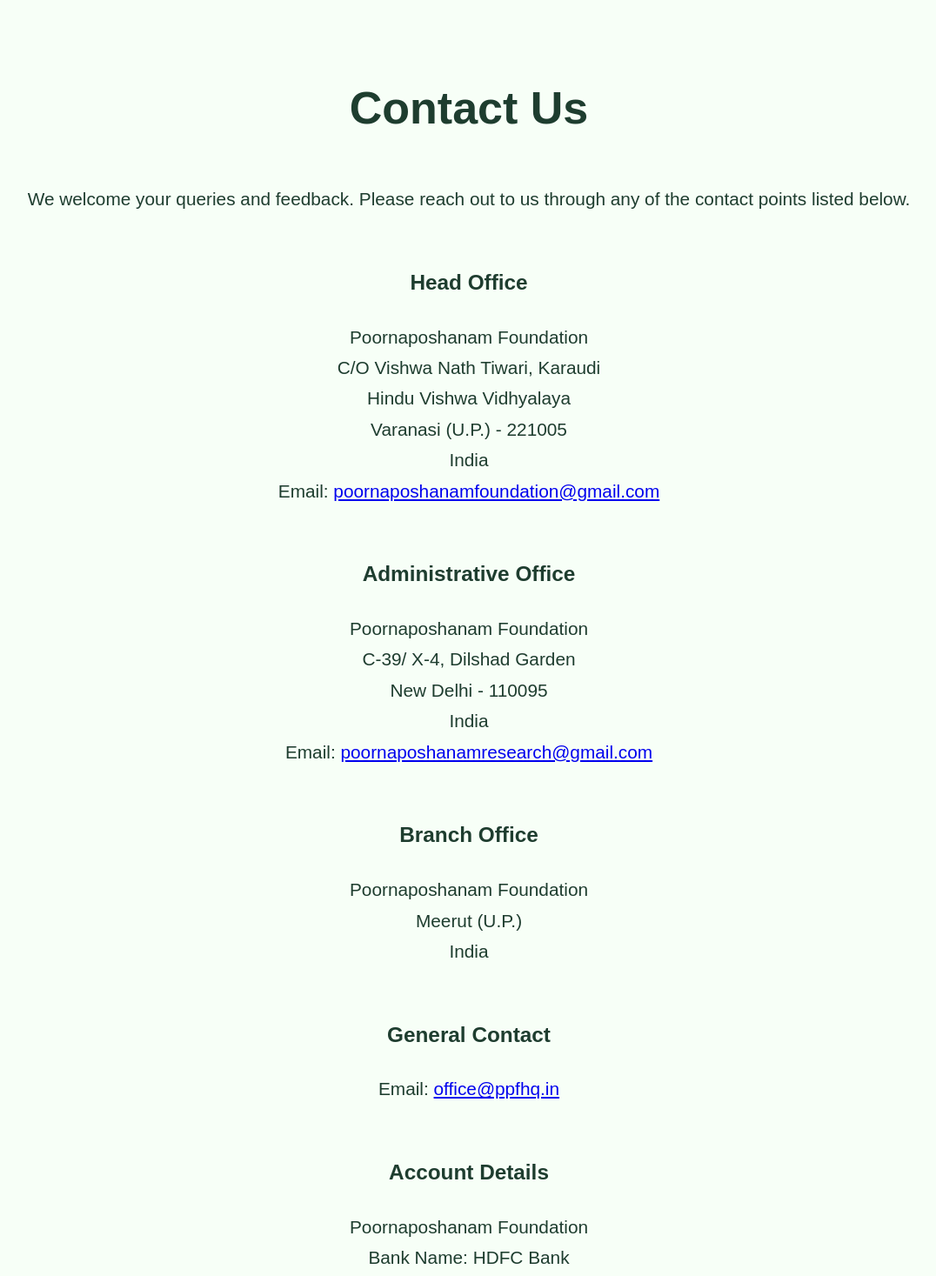
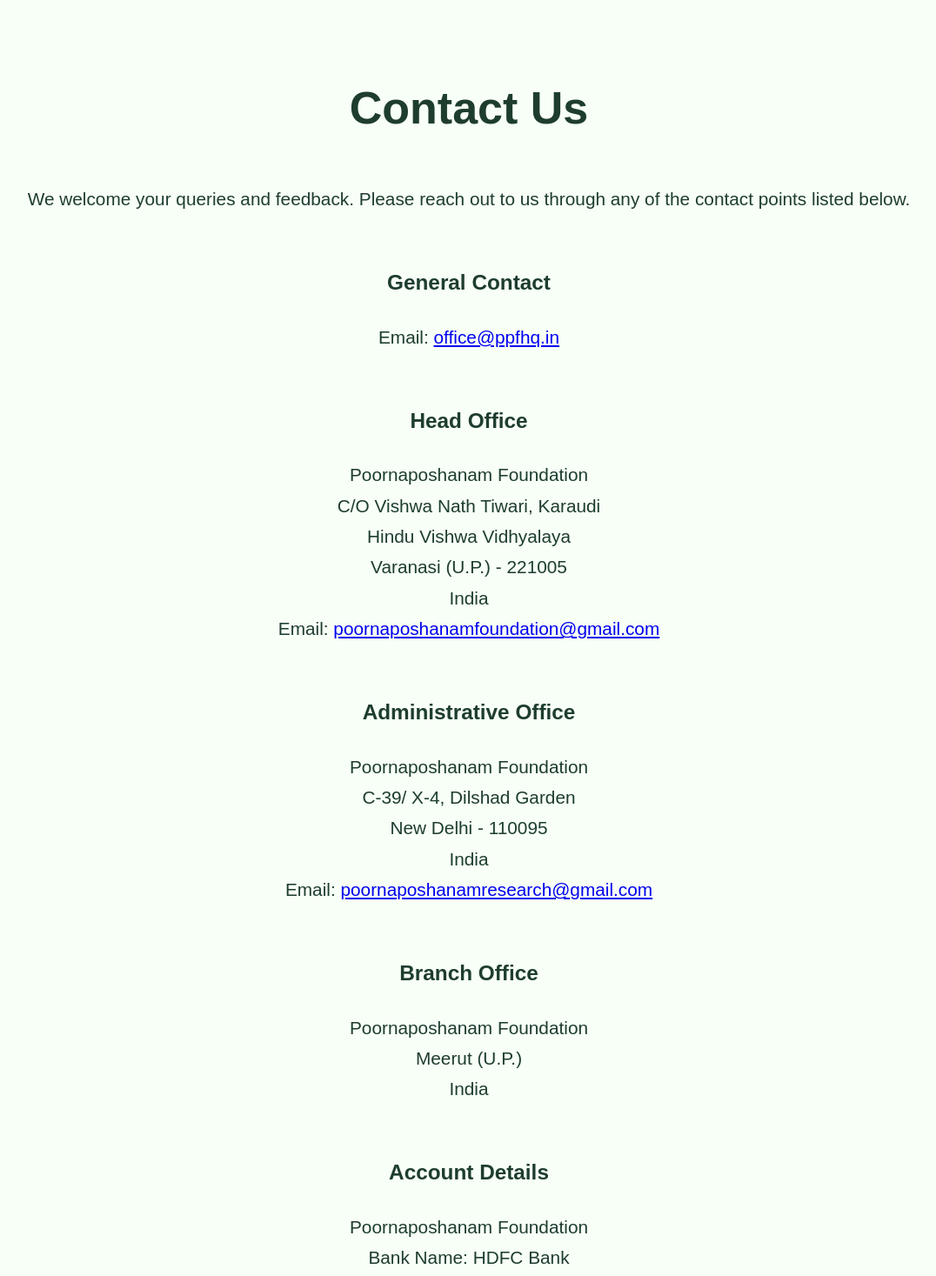
Before and after one commit to pphqwebsite/Poornaposhhanam-Website, a React (Vite) app: page /contact in a window 1280 px wide. Shown: the part 202-1669 px from the top of the page at 87% size, without its empty margins (101-1177 px from the left). Built offline with nearby package versions, Linux system fonts and the light colour scheme; a web font is replaced by a local one.

Commit message:
Updated contact

```diff
--- a/src/pages/Contact.jsx
+++ b/src/pages/Contact.jsx
@@ -5,6 +5,11 @@
     <section className='section-class'>
       <h1>Contact Us</h1>
       <p>We welcome your queries and feedback. Please reach out to us through any of the contact points listed below.</p>
+
+      <h3>General Contact</h3>
+      <p>
+        Email: <a href="mailto:office@ppfhq.in">office@ppfhq.in</a>
+      </p>
 
       <h3>Head Office</h3>
       <p>
@@ -32,11 +37,6 @@
         India
       </p>
 
-      <h3>General Contact</h3>
-      <p>
-        Email: <a href="mailto:office@ppfhq.in">office@ppfhq.in</a>
-      </p>
-
       <h3>Account Details</h3>
       <p>
         Poornaposhanam Foundation<br />
```
